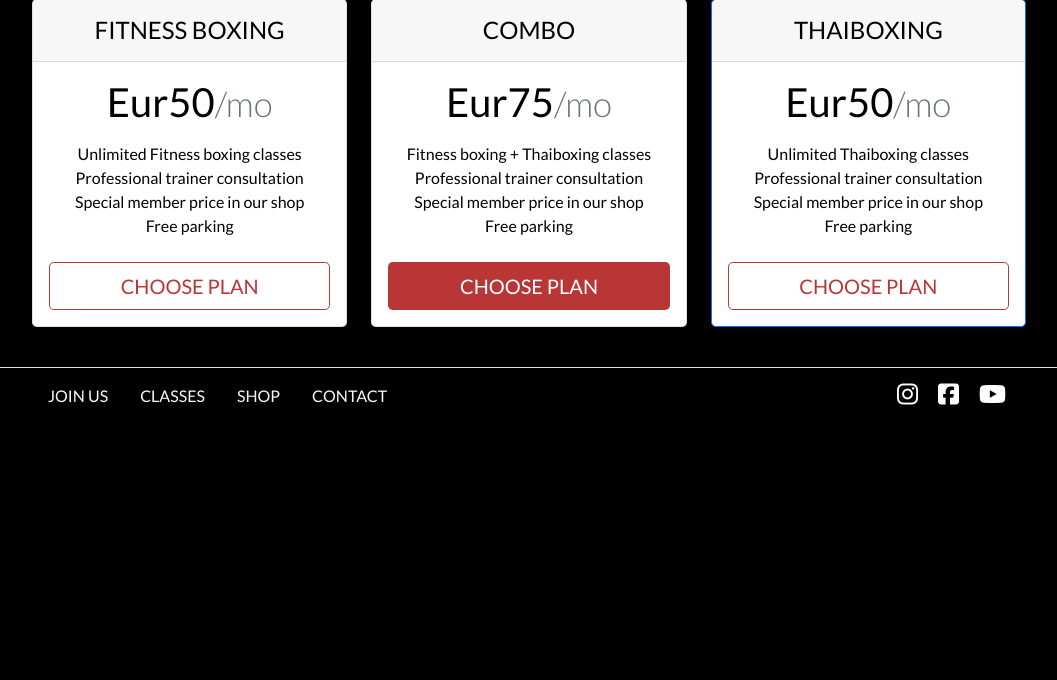
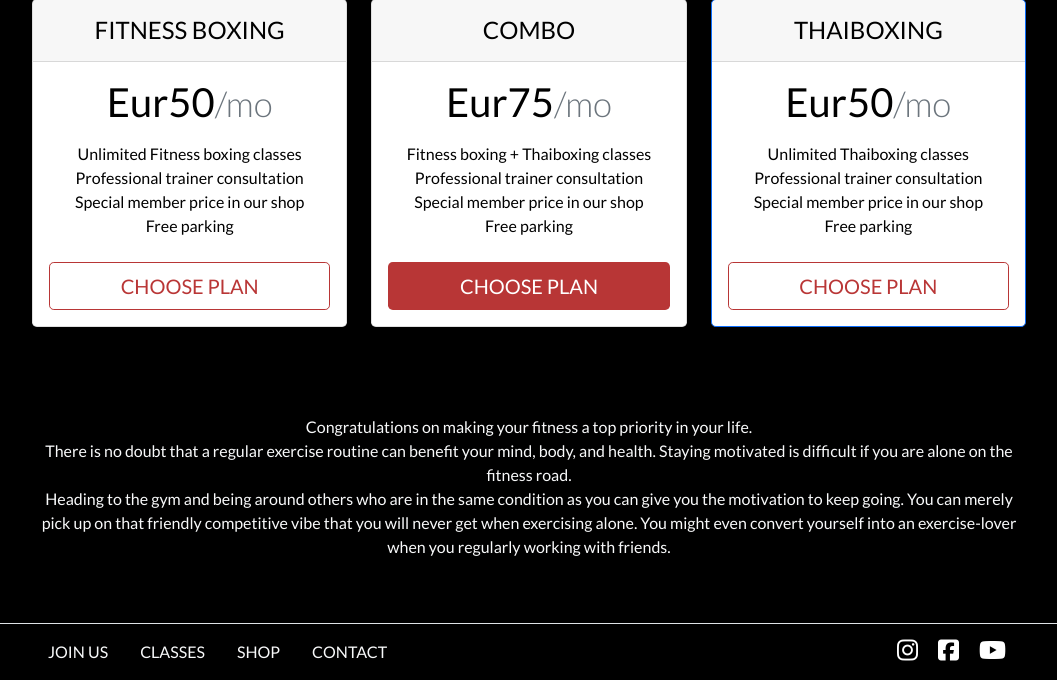
Before and after one commit to Code-Institute-Submissions/DinaPapsujevica-MP4-Boxing-gym_NovResub, a Django app: page /fitnessplans/ in a window 1280 px wide. Shown: the part 271-951 px from the top of the page, without its empty margins (111-1168 px from the left). Before the commit the page ends 676 px from the top, so only its background shows below. Run offline with Django 3.2, Linux system fonts and the light colour scheme; some libraries are stand-ins or nearby versions.

Commit message:
Add text to fitness plans section

```diff
--- a/home/templates/home/fitnessplans.html
+++ b/home/templates/home/fitnessplans.html
@@ -63,5 +63,13 @@
               </div>
         </div>
     </div>
+    <div class="row pt-5 pb-5">
+      <div class="col-12">
+        <p class="text-light text-center">Congratulations on making your fitness a top priority in your life. <br>
+           There is no doubt that a regular exercise routine can benefit your mind, body, and health.
+           Staying motivated is difficult if you are alone on the fitness road. <br> Heading to the gym and being around others who are in the same condition as you can give you the motivation to keep going.
+           You can merely pick up on that friendly competitive vibe that you will never get when exercising alone. You might even convert yourself into an exercise-lover when you regularly working with friends.</p>
+      </div>
+    </div>
 </div>
 {% endblock %}
```
